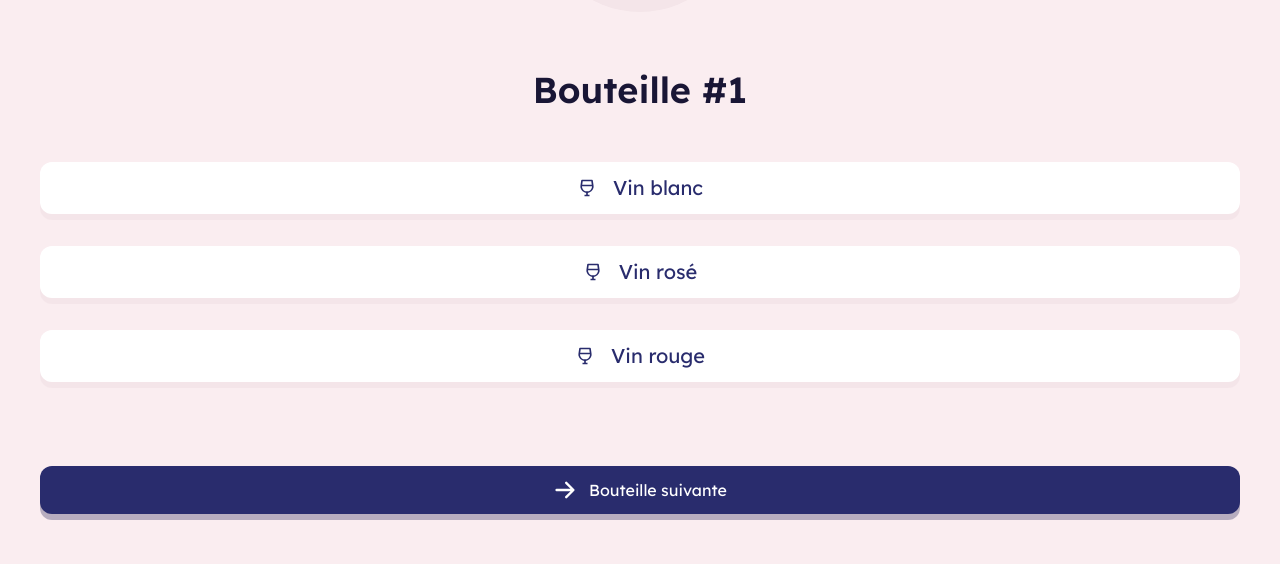
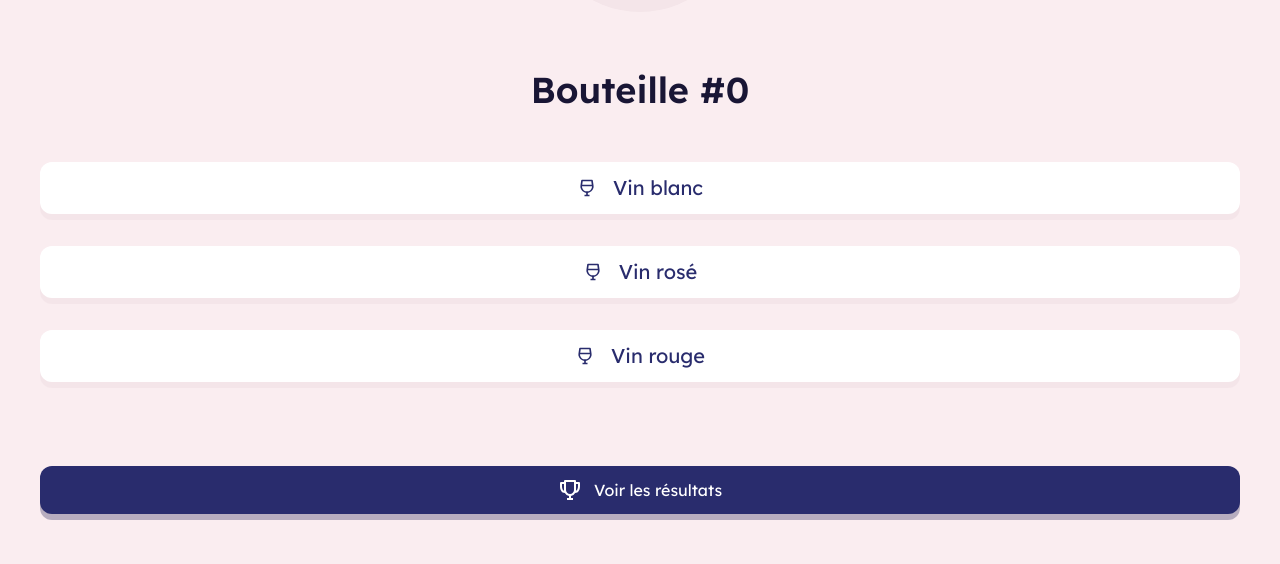
Before and after one commit to remyr/degustation-aveugle, a Next.js app: page /degustation/1/game in a window 1280 px wide. Shown: the part 220-784 px from the top of the page. Built offline with nearby package versions, Linux system fonts and the light colour scheme; no server answers; the database is empty.

Commit message:
feat: game pages

```diff
--- /dev/null
+++ b/src/components/GameForm/GameForm.tsx
@@ -0,0 +1,115 @@
+import { addDoc, collection } from 'firebase/firestore';
+import Cookies from 'js-cookie';
+import { useRouter } from 'next/router';
+import { useEffect, useState } from 'react';
+import { useCollection } from 'react-firebase-hooks/firestore';
+import { BiTrophy } from 'react-icons/bi';
+import { HiArrowRight } from 'react-icons/hi';
+
+import { db } from '@/firebase/client';
+import { BOTTLE_TYPE, bottleCollection } from '@/models/Bottle';
+
+import { Button } from '../Button';
+import { ResponseButton } from '../ResponseButton';
+
+export const GameForm = () => {
+  const router = useRouter();
+  const [selected, setSelected] = useState<BOTTLE_TYPE | null>(null);
+  const [currentBottle, setCurrentBottle] = useState<number>(0);
+  const [nextBottle, setNextBottle] = useState<string | null>(null);
+
+  const id = router.query.id as string;
+  const bottleId = router.query.bottle as string;
+
+  const [col, loading] = useCollection(bottleCollection(id));
+
+  useEffect(() => {
+    const bottles = col?.docs.map((bottle) => bottle.id) || [];
+    setCurrentBottle(bottles?.indexOf(bottleId));
+    setNextBottle(bottles[(currentBottle + 1) as number] || null);
+  }, [bottleId, col?.docs, currentBottle]);
+
+  // const currentBottle = bottles?.indexOf(bottleId);
+  // const nextBottle = bottles[(currentBottle + 1) as number] || null;
+
+  const guess = async () => {
+    const playerId = Cookies.get('player');
+    if (!playerId) {
+      return;
+    }
+
+    await addDoc(collection(db, 'degustation', id, 'answers'), {
+      player: playerId,
+      answer: selected,
+      bottle: bottleId,
+    });
+
+    setSelected(null);
+
+    if (nextBottle === null) {
+      router.push({
+        pathname: '/degustation/[id]/results',
+        query: {
+          id,
+        },
+      });
+
+      return;
+    }
+
+    router.push({
+      pathname: '/degustation/[id]/game',
+      query: {
+        id,
+        bottle: nextBottle,
+      },
+    });
+  };
+
+  return (
+    <div className='flex flex-col flex-1 justify-around items-center px-10 pb-10 w-full'>
+      <div className='flex flex-col items-center w-full'>
+        <h1 className='flex items-center text-4xl font-semibold text-center text-black'>
+          Bouteille #{currentBottle + 1}
+        </h1>
+        {/* <Step total={15} current={4} /> */}
+      </div>
+      <div className='flex flex-col space-y-8 w-full'>
+        <ResponseButton
+          text='Vin blanc'
+          onClick={() => setSelected('blanc')}
+          selected={selected === 'blanc'}
+        />
+        <ResponseButton
+          text='Vin rosé'
+          onClick={() => setSelected('rose')}
+          selected={selected === 'rose'}
+        />
+        <ResponseButton
+          text='Vin rouge'
+          onClick={() => setSelected('rouge')}
+          selected={selected === 'rouge'}
+        />
+      </div>
+      <div className='flex flex-col mt-8 w-full'>
+        {nextBottle === null ? (
+          <Button
+            full
+            icon={<BiTrophy className='mr-3 w-6 h-6' />}
+            text='Voir les résultats'
+            disabled={selected === null || loading}
+            onClick={guess}
+          />
+        ) : (
+          <Button
+            full
+            icon={<HiArrowRight className='mr-3 w-6 h-6' />}
+            text='Bouteille suivante'
+            disabled={selected === null || loading}
+            onClick={guess}
+          />
+        )}
+      </div>
+    </div>
+  );
+};
--- /dev/null
+++ b/src/components/GameForm/index.ts
@@ -0,0 +1 @@
+export { GameForm } from './GameForm';
--- a/src/models/Bottle.ts
+++ b/src/models/Bottle.ts
@@ -1,8 +1,10 @@
 import { createCollection } from '@/utils/createCollection';
+
+export type BOTTLE_TYPE = 'blanc' | 'rose' | 'rouge';
 
 export interface Bottle {
   label: boolean;
-  type: 'blanc' | 'rose' | 'rouge';
+  type: BOTTLE_TYPE;
 }
 
 export const bottleCollection = (degustationId: string) =>
--- a/src/pages/degustation/[id]/game.tsx
+++ b/src/pages/degustation/[id]/game.tsx
@@ -1,51 +1,22 @@
-import { useState } from 'react';
-import { HiArrowRight } from 'react-icons/hi';
+import { useRouter } from 'next/router';
 
-import { Button } from '@/components/Button';
-import { ResponseButton } from '@/components/ResponseButton';
+import { GameForm } from '@/components/GameForm';
 import { UndrawWine } from '@/components/Undraw/Wine';
 
 const Game = () => {
-  const [selected, setSelected] = useState<number | null>(null);
+  const router = useRouter();
+  const id = router.query.id;
+
+  if (!id) {
+    return null;
+  }
 
   return (
     <div className='flex flex-col items-center'>
       <div className='bg-darkGrey h-[200px] w-[200px] flex justify-center items-center p-6 my-8 rounded-full'>
         <UndrawWine />
       </div>
-      <div className='flex flex-col flex-1 justify-around items-center px-10 pb-10 w-full'>
-        <div className='flex flex-col items-center w-full'>
-          <h1 className='flex items-center text-4xl font-semibold text-center text-black'>
-            Bouteille #1
-          </h1>
-          {/* <Step total={15} current={4} /> */}
-        </div>
-        <div className='flex flex-col space-y-8 w-full'>
-          <ResponseButton
-            text='Vin blanc'
-            onClick={() => setSelected(1)}
-            selected={selected === 1}
-          />
-          <ResponseButton
-            text='Vin rosé'
-            onClick={() => setSelected(2)}
-            selected={selected === 2}
-          />
-          <ResponseButton
-            text='Vin rouge'
-            onClick={() => setSelected(3)}
-            selected={selected === 3}
-          />
-        </div>
-        <div className='flex flex-col mt-8 w-full'>
-          <Button
-            full
-            icon={<HiArrowRight className='mr-3 w-6 h-6' />}
-            text='Bouteille suivante'
-            disabled={selected === null}
-          />
-        </div>
-      </div>
+      <GameForm />
     </div>
   );
 };
--- /dev/null
+++ b/src/pages/degustation/[id]/results.tsx
@@ -0,0 +1,9 @@
+const Results = () => {
+  return (
+    <div>
+      <h1>Résults</h1>
+    </div>
+  );
+};
+
+export default Results;
```
Also changed, not shown: 1 other file (tests, documents, lock files or other folders).
